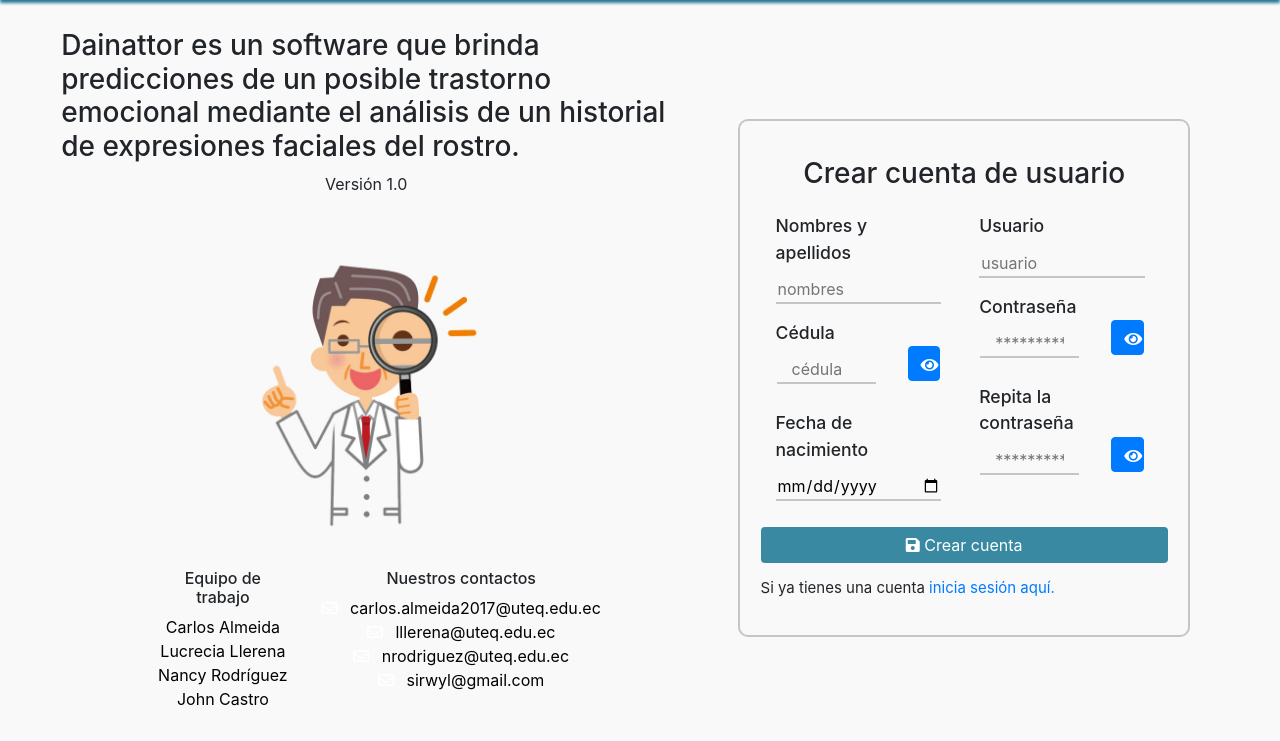
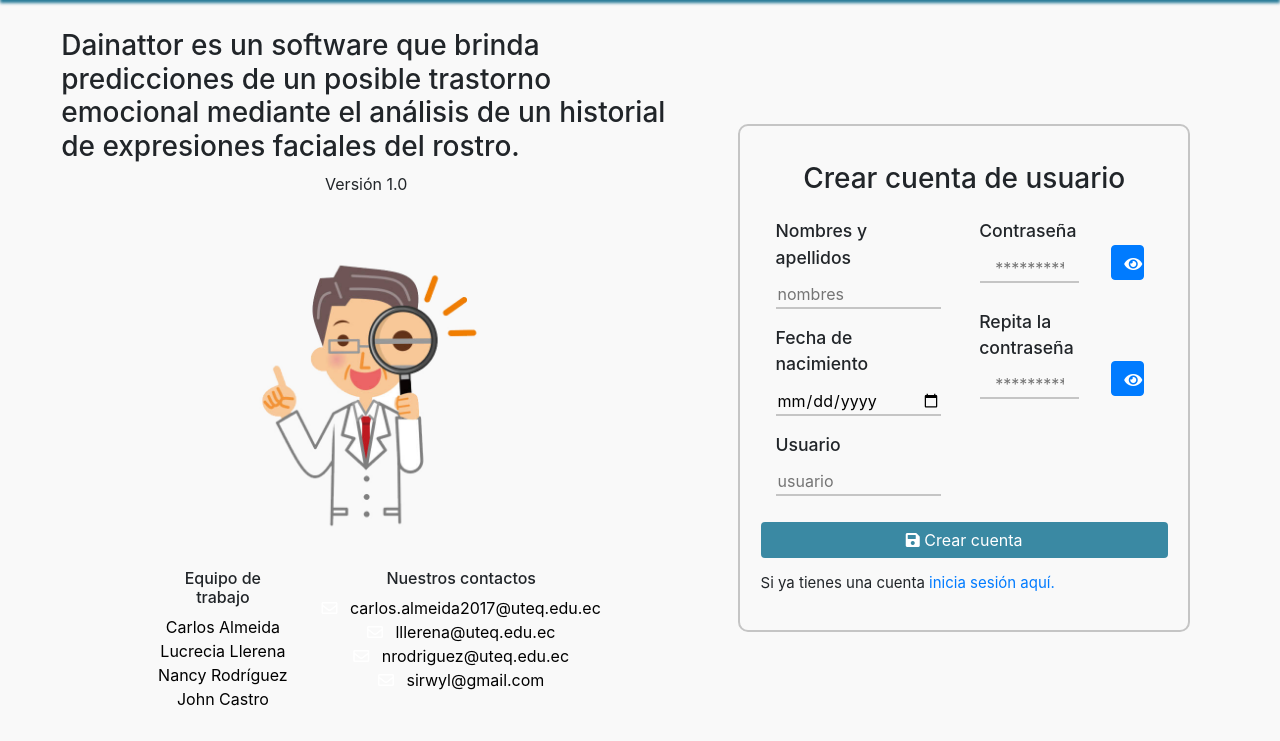
Before and after one commit to CarlosAlmeida2000/AppWebDainattor, a Django app: page /registro/ in a window 1280 px wide. Shown: the part 50-791 px from the top of the page. Run offline with Django 3.2, Linux system fonts and the light colour scheme; some libraries are stand-ins or nearby versions.

Commit message:
Quitando campo cédula

```diff
--- a/Persona/models.py
+++ b/Persona/models.py
@@ -4,7 +4,6 @@
 # Create your models here.
 class Personas(models.Model):
     nombres_apellidos = models.CharField(max_length = 70)
-    cedula = models.CharField(max_length = 10, unique = True)
     fecha_nacimiento = models.DateField()
     foto_perfil = models.ImageField(upload_to = 'Perfiles', null = True, blank = True)
 
--- a/Persona/templates/registro.html
+++ b/Persona/templates/registro.html
@@ -90,25 +90,17 @@
                             name="txtNombres" placeholder="nombres" maxlength="70" required />
                     </div>
                     <div class="mb-3">
-                        <label for="txtCedula" class="log-f-label">Cédula</label>
-                        <div class="row">
-                            <input type="password" class="log-f-input col mx-3" id="txtCedula" name="txtCedula"
-                            placeholder="cédula" maxlength="10" required/>
-                            <button id="verClave" name="verClave" class="btn btn-primary col-sm-2 mx-3 verClave" onclick="javascript:mostrarValor(txtCedula);" type="button"><i class="fas fa-eye"></i></button>
-                        </div>
-                    </div>
-                    <div class="mb-3">
                         <label for="dtmFechaNaci" class="log-f-label">Fecha de nacimiento</label>
                         <input type="date" form="formRegistroUsuario" class="log-f-input cursor-pointer" id="dtmFechaNaci"
                             name="dtmFechaNaci" required />
                     </div>
-                </div>
-                <div class="col-sm mx-2">
                     <div class="mb-3">
                         <label for="txtUsuario" class="log-f-label">Usuario</label>
                         <input type="text" form="formRegistroUsuario" class="log-f-input" id="txtUsuario"
                             name="txtUsuario" placeholder="usuario" maxlength="20" required />
                     </div>
+                </div>
+                <div class="col-sm mx-2">
                     <div class="mb-3">
                         <label for="txtClave" class="log-f-label">Contraseña</label>
                         <div class="row">
--- a/Persona/views.py
+++ b/Persona/views.py
@@ -76,26 +76,20 @@
     try:
         with transaction.atomic():
             if request.method == 'POST':
-                existe_persona = Personas.objects.filter(cedula = request.POST['txtCedula'])
-                if len(existe_persona) == 0:
-                    unUsuario = Usuarios()
-                    unUsuario.nom_usuario = request.POST['txtUsuario']
-                    # En caso de no haber ingresado ninguna contraseña, se mantiene la actual.
-                    if request.POST['txtClave']:
-                        unUsuario.clave = cifrar(request.POST['txtClave'])
-                    unaPersona = Personas()
-                    unaPersona.nombres_apellidos = request.POST['txtNombres']
-                    unaPersona.cedula = request.POST['txtCedula']
-                    unaPersona.fecha_nacimiento = request.POST['dtmFechaNaci']
-                    unaPersona.save()
-                    unUsuario.persona = unaPersona
-                    unUsuario.save()
-                    # Actualizar la variable sesion de nombres de usuario.
-                    request.session['nombres'] = unaPersona.nombres_apellidos
-                    return JsonResponse({'result': '1'})
-                else:
-                    # Ingreso la cédula de otra persona ya registrada
-                    return JsonResponse({'result': '3'})
+                unUsuario = Usuarios()
+                unUsuario.nom_usuario = request.POST['txtUsuario']
+                # En caso de no haber ingresado ninguna contraseña, se mantiene la actual.
+                if request.POST['txtClave']:
+                    unUsuario.clave = cifrar(request.POST['txtClave'])
+                unaPersona = Personas()
+                unaPersona.nombres_apellidos = request.POST['txtNombres']
+                unaPersona.fecha_nacimiento = request.POST['dtmFechaNaci']
+                unaPersona.save()
+                unUsuario.persona = unaPersona
+                unUsuario.save()
+                # Actualizar la variable sesion de nombres de usuario.
+                request.session['nombres'] = unaPersona.nombres_apellidos
+                return JsonResponse({'result': '1'})
     except IntegrityError:
         # Usuario repetido
         return JsonResponse({'result': '4'})
@@ -108,24 +102,19 @@
         with transaction.atomic():
             if request.method == 'POST':
                 unUsuario = Usuarios.objects.get(id = request.session['usuarioId'])
-                existe_persona = Personas.objects.filter(cedula = request.POST['txtCedula'])
-                if len(existe_persona) == 0 or (len(existe_persona) == 1 and existe_persona[0].id == unUsuario.persona.id):
-                    unUsuario.nom_usuario = request.POST['txtUsuario']
-                    # En caso de no haber ingresado ninguna contraseña, se mantiene la actual.
-                    if request.POST['txtClave']:
-                        unUsuario.clave = cifrar(request.POST['txtClave'])
-                    unaPersona = Personas.objects.get(pk = unUsuario.persona.id)
-                    unaPersona.nombres_apellidos = request.POST['txtNombres']
-                    unaPersona.cedula = request.POST['txtCedula']
-                    unaPersona.fecha_nacimiento = request.POST['dtmFechaNaci']
-                    unaPersona.save()
-                    unUsuario.save()
-                    # Actualizar la variable sesion de nombres de usuario.
-                    request.session['nombres'] = unaPersona.nombres_apellidos
-                    return JsonResponse({'result': '1'})
-                else:
-                    # Ingreso la cédula de otra persona ya registrada
-                    return JsonResponse({'result': '3'})
+                unUsuario.nom_usuario = request.POST['txtUsuario']
+                # En caso de no haber ingresado ninguna contraseña, se mantiene la actual.
+                if request.POST['txtClave']:
+                    unUsuario.clave = cifrar(request.POST['txtClave'])
+                unaPersona = Personas.objects.get(pk = unUsuario.persona.id)
+                unaPersona.nombres_apellidos = request.POST['txtNombres']
+                unaPersona.cedula = request.POST['txtCedula']
+                unaPersona.fecha_nacimiento = request.POST['dtmFechaNaci']
+                unaPersona.save()
+                unUsuario.save()
+                # Actualizar la variable sesion de nombres de usuario.
+                request.session['nombres'] = unaPersona.nombres_apellidos
+                return JsonResponse({'result': '1'})
     except IntegrityError:
         # Usuario repetido
         return JsonResponse({'result': '4'})
--- a/static/js/dainattor/persona.js
+++ b/static/js/dainattor/persona.js
@@ -37,13 +37,6 @@
                   }).then((result) => {
                     window.location.href = '/';
                   });
-                break;
-                case '3':
-                    Swal.fire({
-                        icon: 'error',
-                        title: 'Oops...',
-                        text: 'La cédula ya se encuentra registra por otro usuario'
-                    });
                 break;
                 case '4':
                     Swal.fire({
```
Also changed, not shown: Persona/templates/perfil.html (+0 -8 lines), Monitoreo/migrations/0001_initial.py, Persona/migrations/0001_initial.py.
